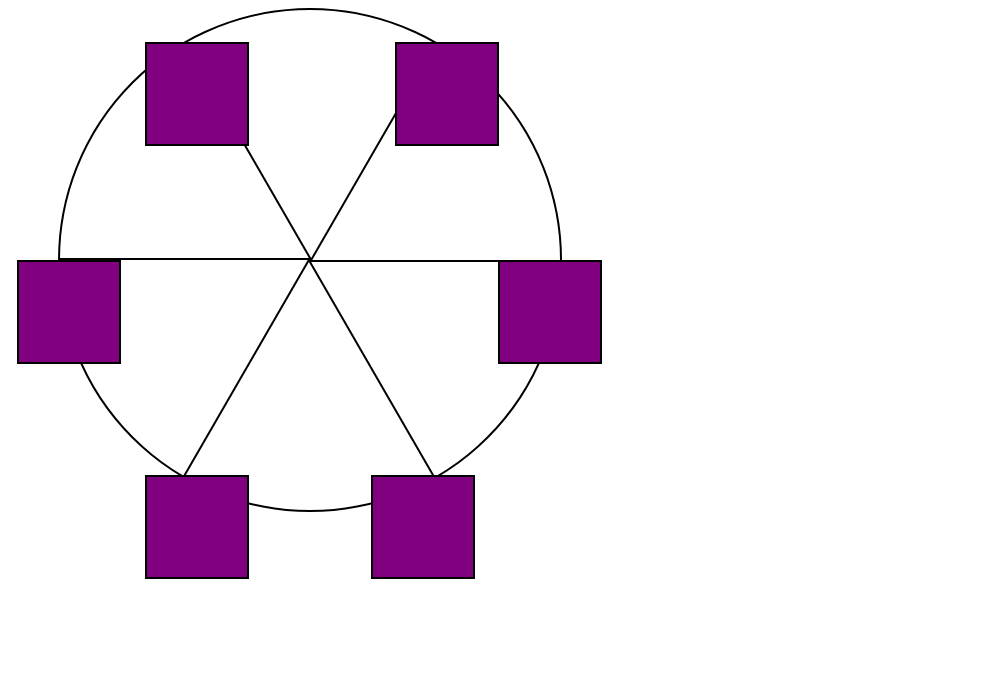
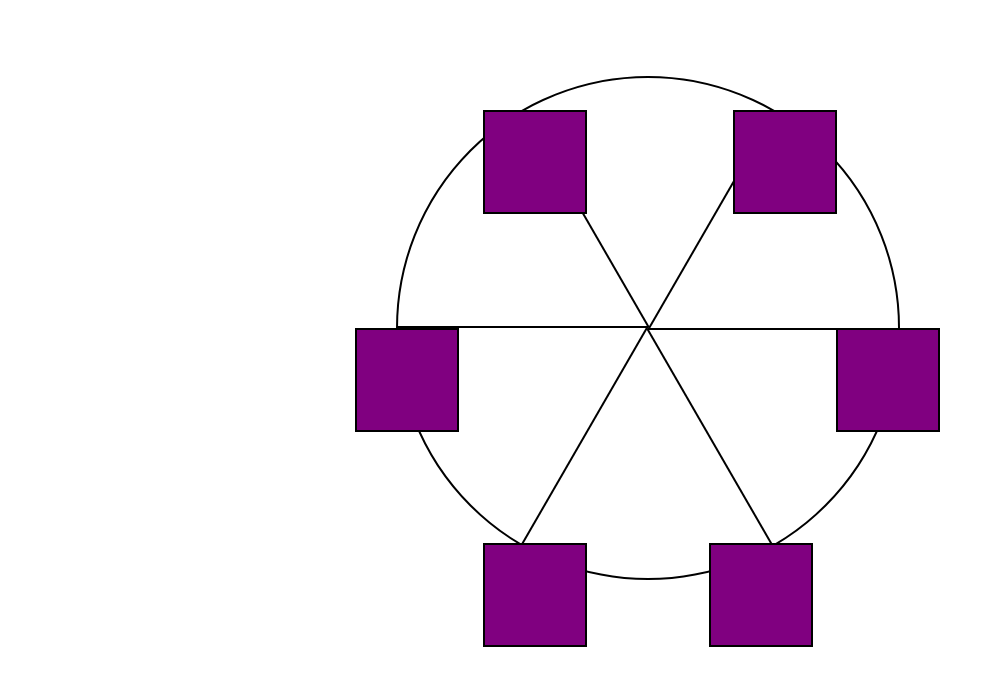
Before and after one commit to IubNauq/FerrisWheel, a plain HTML site: page index.html in a window 1280 px wide. Shown: the whole page, without its empty margins (0-986 px from the left). Drawn offline with Linux system fonts and the light colour scheme.

Commit message:
Update styles.css

```diff
--- a/styles.css
+++ b/styles.css
@@ -1,7 +1,16 @@
+body{
+    display: flex;
+    justify-content: center;
+    width: 100vw;
+    height: 80vh;
+    place-items: center;
+    overflow: hidden;
+}
+
 .wheel {
     border: 2px solid black;
     border-radius: 50%;
-    margin-left: 50px;
+    margin: 0;
     position: absolute;
     height: 55vw;
     width: 55vw;
```
